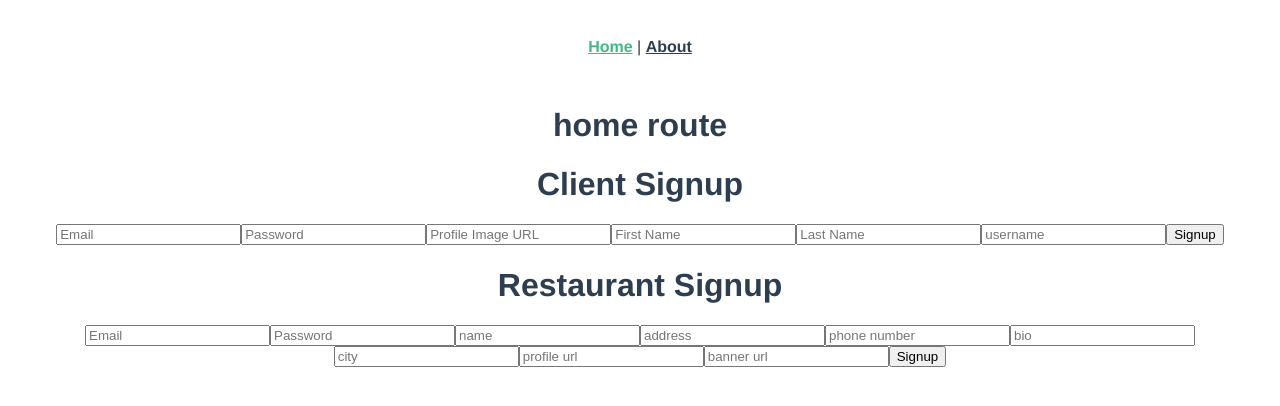
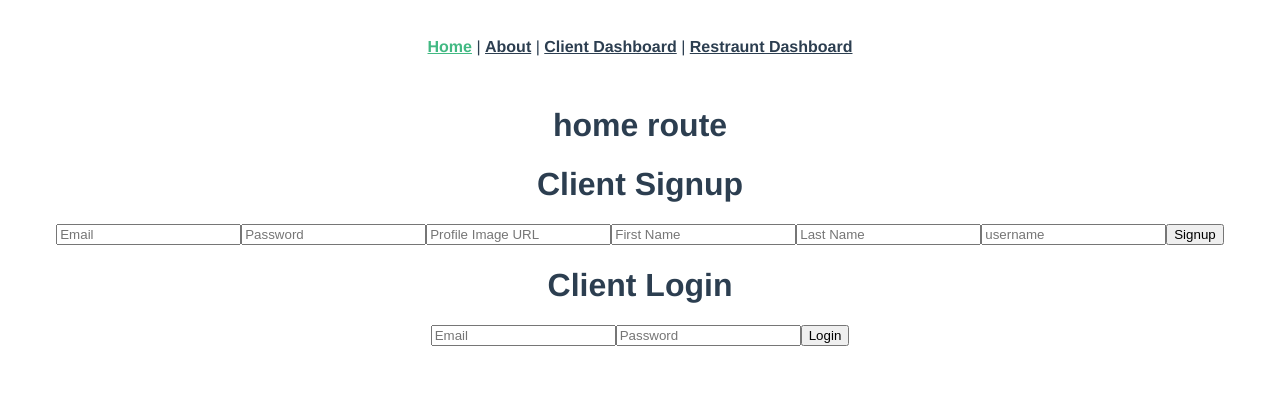
Before and after one commit to ClaytonMalarkey/foodie, a Vue app: page / in a window 1280 px wide. Shown: the top 406 px of the page. Built offline with nearby package versions, Linux system fonts and the light colour scheme; what vue-cookies would draw is missing.

Commit message:
added restraunt dashboard page with all connections

```diff
--- a/src/App.vue
+++ b/src/App.vue
@@ -2,7 +2,9 @@
   <div id="app">
     <nav>
       <router-link to="/">Home</router-link> |
-      <router-link to="/about">About</router-link>
+      <router-link to="/about">About</router-link> |
+      <router-link to="/clientdashboard">Client Dashboard</router-link> |
+      <router-link to="/restaurantdashboard">Restraunt Dashboard</router-link>
     </nav>
     <router-view/>
   </div>
--- a/src/components/ClientLogin.vue
+++ b/src/components/ClientLogin.vue
@@ -2,27 +2,56 @@
   <div>
     <h1>Client Login</h1>
     <form @submit="login">
-        <input v-model="email" type="email" placeholder="Email">
-        <input v-model="password" type="password" placeholder="Password">
+      <input v-model="email" type="email" placeholder="Email" />
+      <input v-model="password" type="password" placeholder="Password" />
       <button type="submit">Login</button>
     </form>
   </div>
 </template>
 
 <script>
+import axios from "axios";
+
 export default {
-    name: 'ClientLogin',
+  name: "ClientLogin",
   data() {
     return {
-        email: '',
-        password: '',
+      email: "",
+      password: "",
     };
   },
   methods: {
     login() {
+      const clientData = {
+        email: this.email,
+        password: this.password,
+      };
       // Send a login request with this.email and this.password to the API
       // Handle the response and user authentication
+      console.log(clientData);
+      // Send a registration request with clientData to the API
+      axios
+        .post("https://foodie.bymoen.codes/api/client-login", clientData, {
+          headers: {
+            "x-api-key": "XpRImBVFyl7owgj68TLt",
+            "Content-Type": "application/json",
+          },
+        })
+        .then((response) => {
+          // Handle the response, set user as authenticated, and store tokens
+          console.log("This is response", response);
+          // this.$store.commit('setUser', response.data.user);
+          this.$router.push("/client"); // Redirect to the profile page
+          const { client_id, token } = response.data;
+          // Store token and client_id in cookies with email as the title
+          this.$cookies.set("Client_token", token);
+          this.$cookies.set("client_id", client_id);
+        })
+        .catch((error) => {
+          // Handle registration error, show a message, or redirect to an error page
+          console.error("Client registration failed", error);
+        });
     },
   },
-  }
+};
 </script>
--- a/src/components/ClientSignup.vue
+++ b/src/components/ClientSignup.vue
@@ -54,11 +54,13 @@ export default {
           // Handle the response, set user as authenticated, and store tokens
           console.log('This is response', response)
           // this.$store.commit('setUser', response.data.user);
-          this.$router.push('/client'); // Redirect to the profile page
+
           const { client_id, token } = response.data
           // Store token and client_id in cookies with email as the title
-          this.$cookies.set('token', token)
+          this.$cookies.set('Client_token', token)
           this.$cookies.set('client_id', client_id)
+          this.$router.push('/clientdashboard')
+
         })
         .catch(error => {
           // Handle registration error, show a message, or redirect to an error page
--- /dev/null
+++ b/src/components/RestaurantLogin.vue
@@ -0,0 +1,54 @@
+<template>
+    <div>
+      <h1>Restaurant Login</h1>
+      <form @submit.prevent="login">
+        <input v-model="email" type="email" placeholder="Email">
+        <input v-model="password" type="password" placeholder="Password">
+        <button type="submit">Login</button>
+      </form>
+    </div>
+  </template>
+
+  <script>
+  import axios from 'axios';
+
+  export default {
+    name: 'RestaurantLogin',
+    data() {
+      return {
+        email: '',
+        password: ''
+      };
+    },
+    methods: {
+      login() {
+        const RestaurantData = {
+
+          email: this.email,
+          password: this.password
+        };
+        // Send a login request with this.email and this.password to the API
+        // Handle the response and restaurant authentication
+        axios.post("https://foodie.bymoen.codes/api/restaurant-login", RestaurantData,{
+        headers : {
+          'x-api-key': 'XpRImBVFyl7owgj68TLt',
+          'Content-Type': 'application/json'
+        }
+      }).then(response => {
+          // Handle the response, set user as authenticated, and store tokens
+          console.log('This is response', response)
+          // // this.$store.commit('setUser', response.data.user);
+          this.$router.push('/restaurant'); // Redirect to the profile page
+          const { restaurant_id, token } = response.data
+          // // Store token and client_id in cookies with email as the title
+          this.$cookies.set('restaurant_token', token)
+          this.$cookies.set('restaurant_id', restaurant_id)
+        })
+        .catch(error => {
+          // Handle registration error, show a message, or redirect to an error page
+          console.error('restaurant registration failed', error);
+        });
+    },
+  },
+  }
+  </script>
--- a/src/components/RestrauntSignup.vue
+++ b/src/components/RestaurantSignup.vue
@@ -74,11 +74,11 @@
           // Handle the response, set user as authenticated, and store tokens
           console.log('This is response', response)
           // // this.$store.commit('setUser', response.data.user);
-          // this.$router.push('/restaurant'); // Redirect to the profile page
-          // const { restaurant_id, token } = response.data
+          this.$router.push('/restaurant'); // Redirect to the profile page
+          const { restaurant_id, token } = response.data
           // // Store token and client_id in cookies with email as the title
-          // this.$cookies.set('restaurant_token', token)
-          // this.$cookies.set('restaurant_id', restaurant_id)
+          this.$cookies.set('restaurant_token', token)
+          this.$cookies.set('restaurant_id', restaurant_id)
         })
         .catch(error => {
           // Handle registration error, show a message, or redirect to an error page
--- a/src/router/index.js
+++ b/src/router/index.js
@@ -2,7 +2,8 @@ import Vue from 'vue'
 import VueRouter from 'vue-router'
 import HomeView from '../views/HomeView.vue'
 import AboutView from '../views/AboutView.vue'
-
+import ClientDashboard from '../views/ClientDashboard.vue'
+import RestaurantDashboard from "../views/RestaurantDashboard"
 Vue.use(VueRouter)
 
 const routes = [
@@ -10,6 +11,16 @@ const routes = [
     path: '/',
     name: 'home',
     component: HomeView
+  },
+  {
+    path: '/restaurantdashboard',
+    name: 'Restraunt Dashboard',
+    component: RestaurantDashboard
+  },
+  {
+    path: '/clientdashboard',
+    name: 'client-dashboard',
+    component: ClientDashboard
   },
   {
     path: '/about',
--- /dev/null
+++ b/src/views/ClientDashboard.vue
@@ -0,0 +1,24 @@
+<template>
+    <div class="home">
+      <h1>Client Dashboard</h1>
+      <ClientSignup></ClientSignup>
+      <ClientLogin></ClientLogin>
+      <!-- <img alt="Vue logo" src="../assets/logo.png"> -->
+      <!-- <HelloWorld msg="Welcome to Your Vue.js App"/> -->
+    </div>
+  </template>
+
+  <script>
+  // @ is an alias to /src
+
+  import ClientSignup from '@/components/ClientSignup.vue';
+  import ClientLogin from '@/components/ClientLogin.vue';
+  export default {
+    name: 'ClientDashboard',
+    components: {
+        ClientSignup,
+        ClientLogin
+    }
+
+  }
+  </script>
--- a/src/views/HomeView.vue
+++ b/src/views/HomeView.vue
@@ -2,7 +2,8 @@
   <div class="home">
     <h1>home route</h1>
     <ClientSignup></ClientSignup>
-    <RestaurantSignup></RestaurantSignup>
+    <ClientLogin></ClientLogin>
+    <!-- <RestaurantSignup></RestaurantSignup> -->
     <!-- <img alt="Vue logo" src="../assets/logo.png"> -->
     <!-- <HelloWorld msg="Welcome to Your Vue.js App"/> -->
   </div>
@@ -11,14 +12,16 @@
 <script>
 // @ is an alias to /src
 import ClientSignup from '@/components/ClientSignup.vue';
-import RestaurantSignup from '@/components/RestrauntSignup.vue'
+import ClientLogin from '@/components/ClientLogin.vue';
+// import RestaurantSignup from '@/components/RestrauntSignup.vue'
 
 export default {
   name: 'HomeView',
   components: {
     // HelloWorld
     ClientSignup,
-    RestaurantSignup
+    // RestaurantSignup,
+    ClientLogin
   }
 
 }
--- /dev/null
+++ b/src/views/RestaurantDashboard.vue
@@ -0,0 +1,25 @@
+<template>
+    <div class="home">
+      <h1>Restaurant Dashboard</h1>
+      <RestaurantSignup></RestaurantSignup>
+      <RestaurantLogin></RestaurantLogin>
+
+      <!-- <img alt="Vue logo" src="../assets/logo.png"> -->
+      <!-- <HelloWorld msg="Welcome to Your Vue.js App"/> -->
+    </div>
+  </template>
+
+  <script>
+  // @ is an alias to /src
+
+  import RestaurantSignup from '@/components/RestaurantSignup.vue';
+  import RestaurantLogin from '@/components/RestaurantLogin.vue'
+  export default {
+    name: 'RestaurantDashboard',
+    components: {
+        RestaurantSignup,
+        RestaurantLogin
+    }
+
+  }
+  </script>
```
Also changed, not shown: src/components/RestrauntLogin.vue (deleted, +0 -28 lines). Lines whose indentation alone changed are shown as unchanged.
